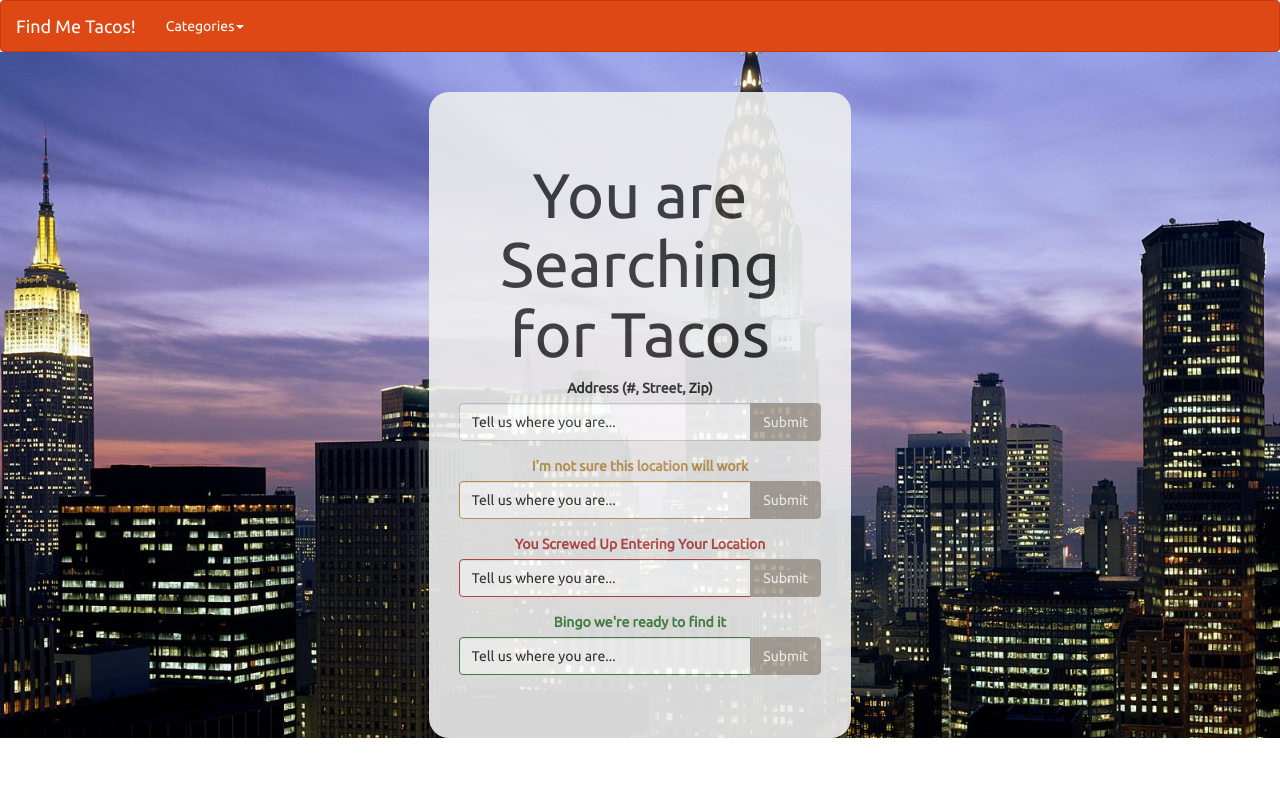
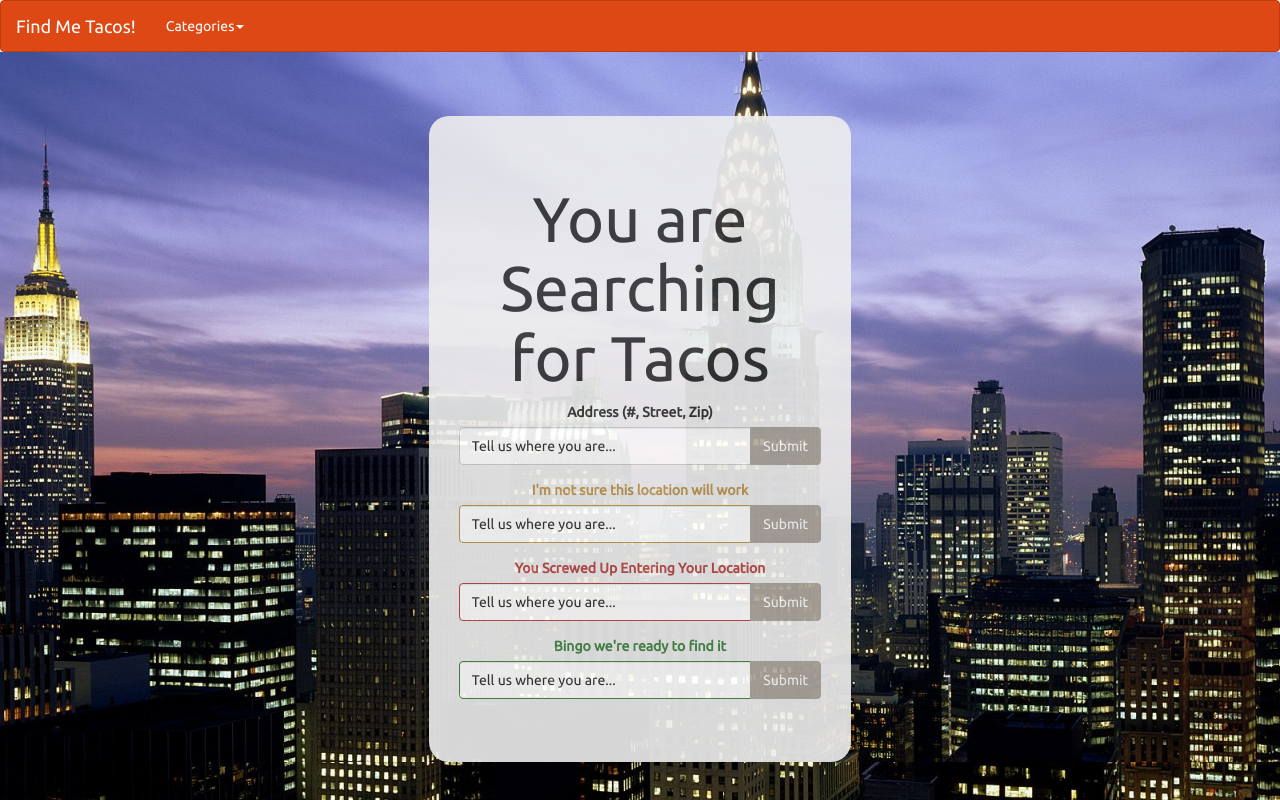
Before and after one commit to gglas/GA-Coding, a PHP site: page / in a window 1280 px wide. Run offline with PHP 8.4, Linux system fonts and the light colour scheme; some libraries are stand-ins or nearby versions.

Commit message:
Fixed Background Image

```diff
--- a/Final_Project/index.html
+++ b/Final_Project/index.html
@@ -45,7 +45,6 @@
 				</input>
 			  </div>
 			</div>
-
 			<div class="form-group has-warning">
 			  <label class="control-label" for="inputWarning">I'm not sure this location will work</label>
 			  <div class="input-group">
@@ -78,8 +77,9 @@
 				</input>
 			  </div>
 			</div>
-	    </div>
-   </div>
+		</div>
+	</div>
+   </div> <!-- wrapper -->
     <script src='http://ajax.googleapis.com/ajax/libs/jquery/1.11.0/jquery.min.js'></script>
     <script src='http://netdna.bootstrapcdn.com/bootstrap/3.1.1/js/bootstrap.min.js'></script>
     <script src='javascript/main.js'></script>
--- a/Final_Project/styles/main.css
+++ b/Final_Project/styles/main.css
@@ -8,22 +8,20 @@
 /* html */
 
 html {
-	min-height: 100%;
+	background-image: url( "../images/new-york-new-york.jpeg");
+	background-size: cover;
+	background-position: 0% 30%;
 }
 
 /*body*/
 
-body {
-	min-height: 100%;
-}
+/*background image div*/
 
-/*background image div*/
 .image_wrapper {
-	background-image: url( "../images/new-york-new-york.jpeg" );
-	float: left;
+	background-image: url( "../images/new-york-new-york.jpeg");
 	background-size: cover;
 	background-position: 0% 30%;
-	min-height: 100%;
+	float: left;
 }
 
 /*Entry Form Div*/
@@ -32,7 +30,7 @@ body {
 	text-align: center;
 	width: 33%;
 	margin: 0 auto;
-	margin-top: 40px;
+	margin-top: 5%;
 	border-radius: 20px;
 	opacity: .9;
 }
@@ -42,5 +40,5 @@ body {
 .form-group,
 .label,
 .btn {
-	opacity: 1;
+	opacity: 1.0;
 }
```
